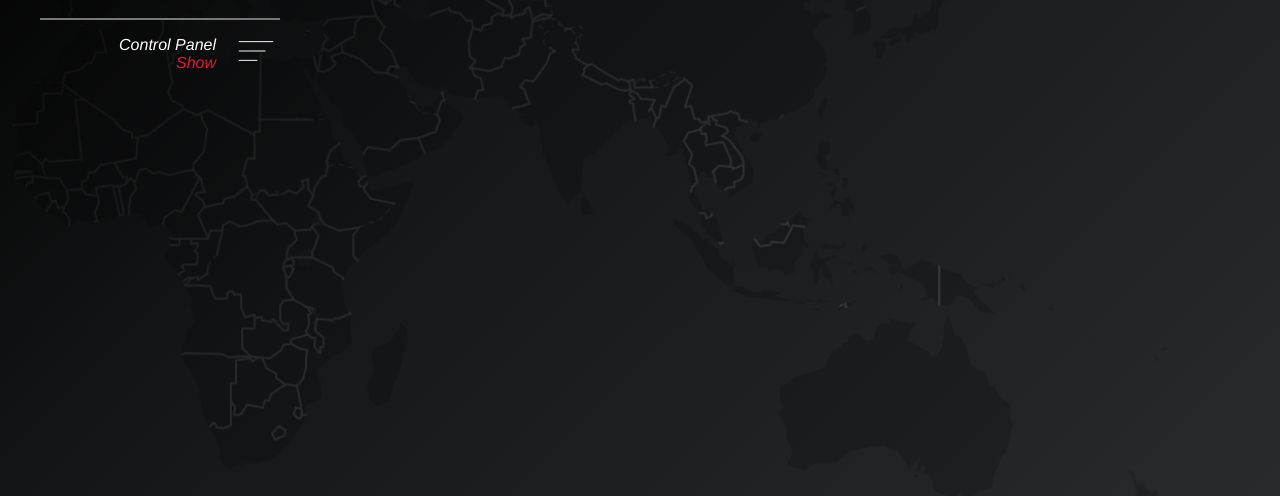
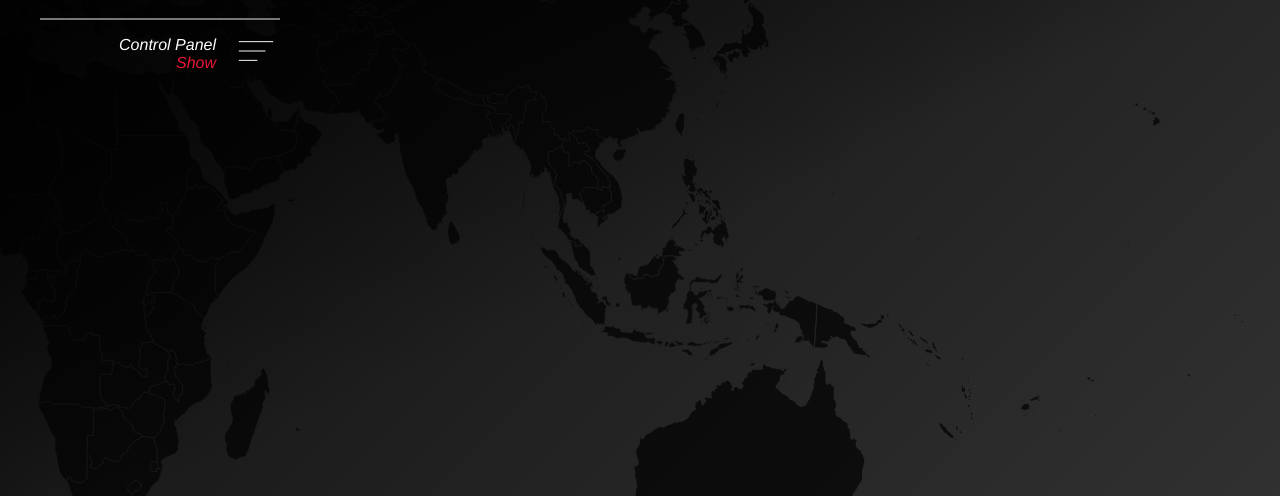
Before and after one commit to johnwcuster/cpdd, a website: page index.html in a window 1280 px wide. Shown: the part 181-677 px from the top of the page. Drawn offline with Linux system fonts and the light colour scheme.

Commit message:
Updated background map to match XD Drawings

```diff
--- a/index.html
+++ b/index.html
@@ -3,7 +3,7 @@
 
 <head>
   <title>China Dashboard Concept</title>
-  <link rel="stylesheet" href="dist/style.css?cb=1565212675305">
+  <link rel="stylesheet" href="dist/style.css?cb=1565294122384">
 
 </head>
 
@@ -463,7 +463,7 @@
     <div id="control_panel_overlay" class="mobile-nav-overlay"></div>
   </div>
 
-  <script src="dist/all.js?cb=1565212675305"></script>
+  <script src="dist/all.js?cb=1565294122384"></script>
 </body>
 
 </html>
--- a/src/scss/_config.scss
+++ b/src/scss/_config.scss
@@ -85,8 +85,8 @@ $cp_gradient--large: linear-gradient(135deg, rgba(0,0,0,1) 0%,rgba(0,0,0,0.57) 3
 $footer_gradient--mobile: linear-gradient(0deg, rgba(0,0,0,0.85) 0%,rgba(0,0,0,0.85) 35%,rgba(0,0,0,0.3) 75%,rgba(0,0,0,0) 100%);
 $fooger_gradient--large: linear-gradient(0deg,rgba(0,0,0,1),rgba(0,0,0,.85) 30%,rgba(0,0,0,.2) 75%,transparent);
 
-$main_background_image--mobile: linear-gradient(135deg, rgba(0,0,0,.8), rgba(0,0,0,0)), url("../bg_map.png");
- $main_background_image--large: linear-gradient(135deg, rgba(0,0,0,1) 0%,rgba(0,0,0,0.57) 30%,rgba(0,0,0,0.5) 35%,rgba(0,0,0,0.31) 60%,rgba(0,0,0,0) 100%), url("../bg_map.png");
+$main_background_image--mobile: linear-gradient(135deg, rgba(0,0,0,.8), rgba(0,0,0,0)), url("../China-Dashboard-Map.svg");
+ $main_background_image--large: linear-gradient(135deg, rgba(0,0,0,1) 0%,rgba(0,0,0,0.57) 30%,rgba(0,0,0,0.5) 35%,rgba(0,0,0,0.31) 60%,rgba(0,0,0,0) 100%), url("../China-Dashboard-Map.svg");
 // series colors for graphs
   // read from inside out
   // 1.  "darken" / "lighten" previous color
```
Also changed, not shown: China-Dashboard-Map.svg (added), dist/style.css, 1 other file.
